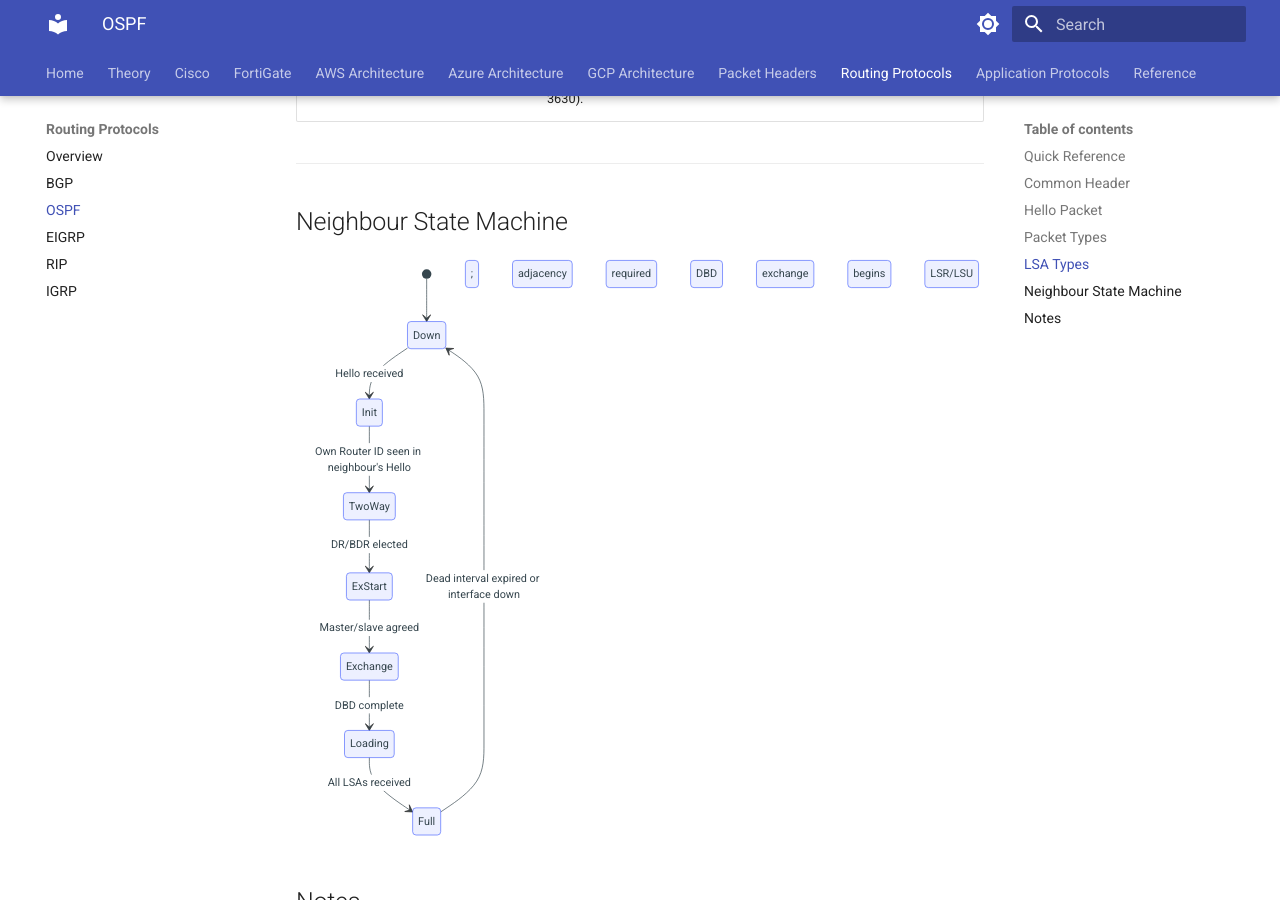
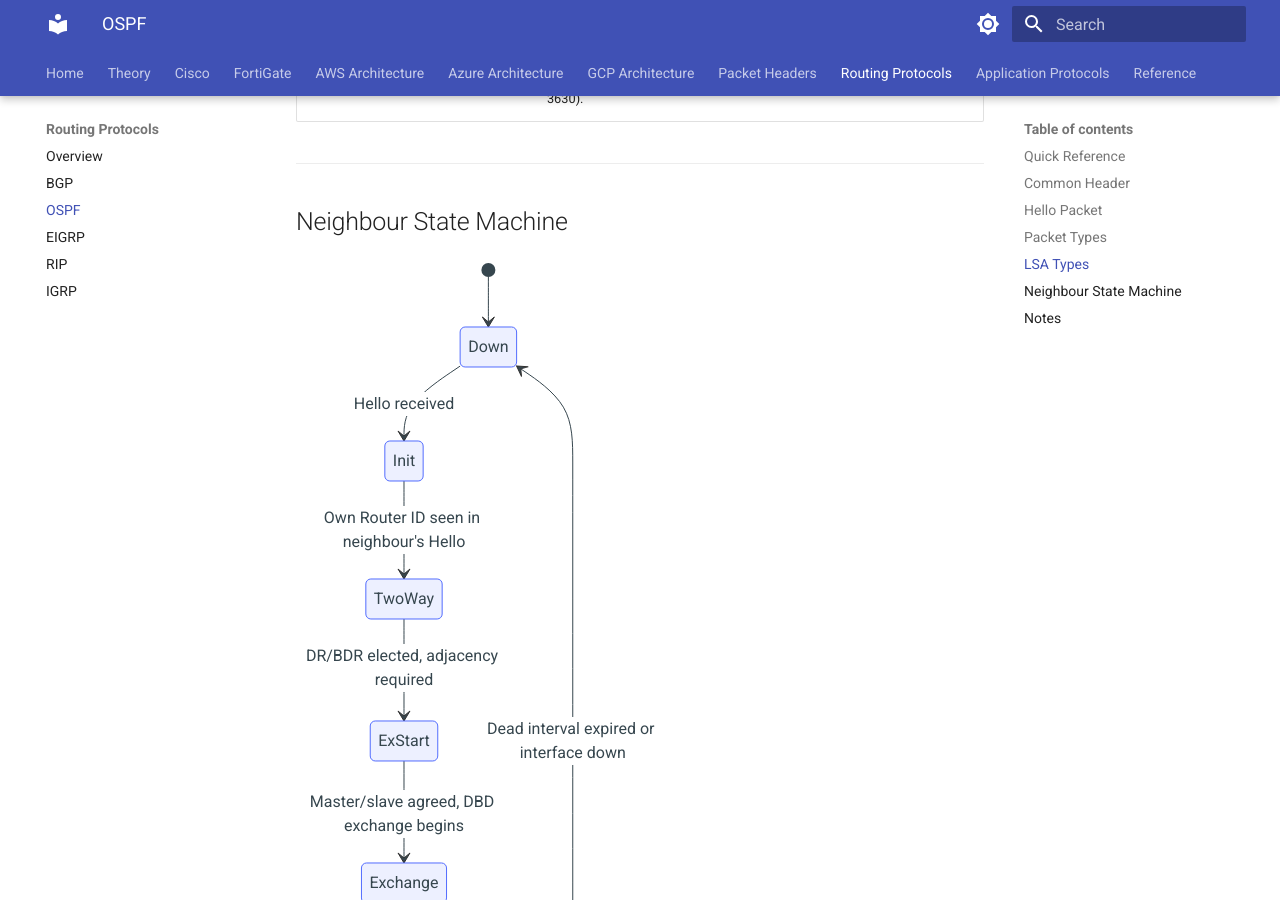
Before and after one commit to neil-booker-cko/docs, an MkDocs documentation site: the page built from docs/routing/ospf.md, in a window 1280 px wide and 900 px high, scrolled down 3673 px. Built offline with MkDocs 1.6.1 and Material for MkDocs 9.7.7, drawn with Linux system fonts in a browser that asks for light colours.

Commit message:
Changed something...

````diff
--- a/docs/routing/ospf.md
+++ b/docs/routing/ospf.md
@@ -125,9 +125,9 @@
     [*] --> Down
     Down --> Init : Hello received
     Init --> TwoWay : Own Router ID seen in neighbour's Hello
-    TwoWay --> ExStart : DR/BDR elected; adjacency required
-    ExStart --> Exchange : Master/slave agreed; DBD exchange begins
-    Exchange --> Loading : DBD complete; LSR/LSU exchange
+    TwoWay --> ExStart : DR/BDR elected, adjacency required
+    ExStart --> Exchange : Master/slave agreed, DBD exchange begins
+    Exchange --> Loading : DBD complete, LSR/LSU exchange
     Loading --> Full : All LSAs received
     Full --> Down : Dead interval expired or interface down
 ```
````
